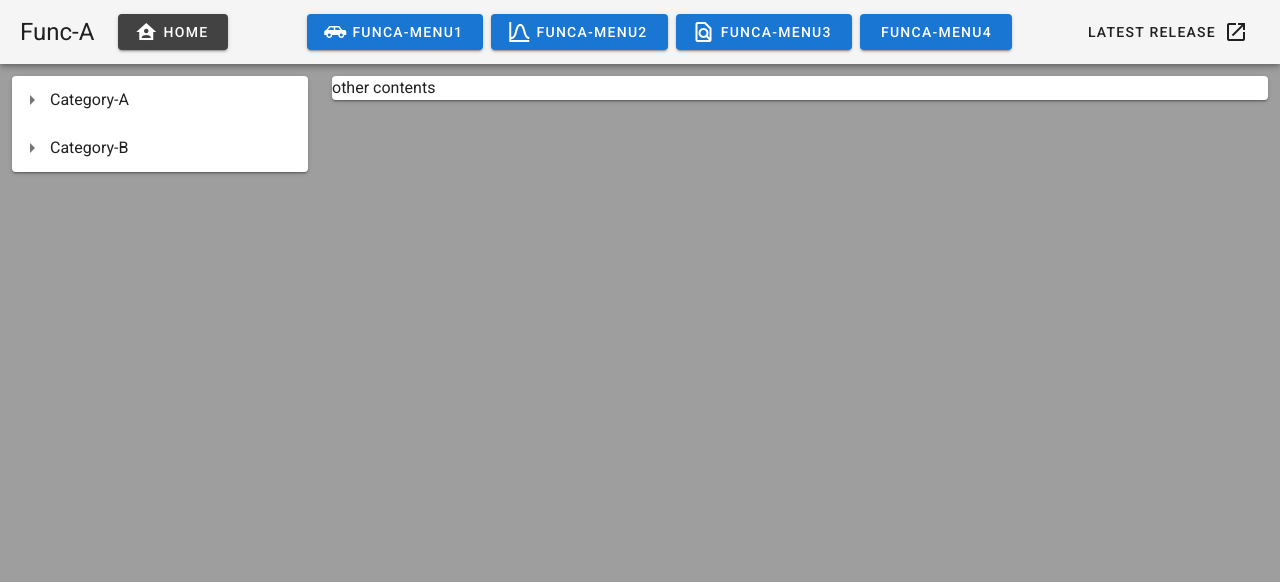
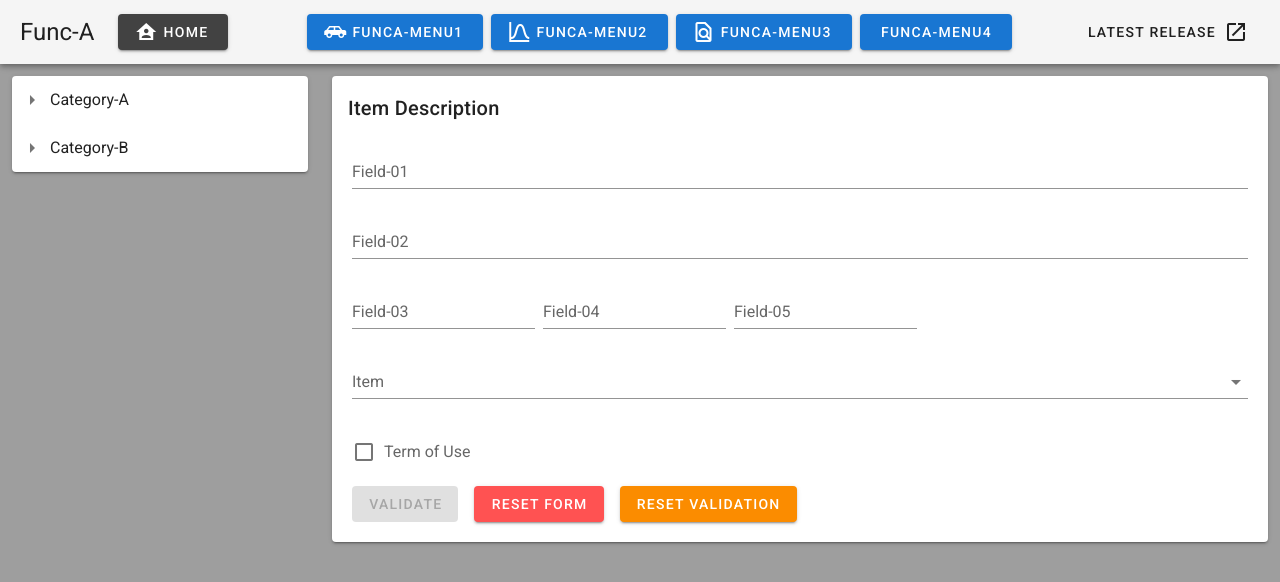
Before and after one commit to iluve0129/vuetest01, a Vue app: page /funca in a window 1280 px wide. Shown: the top 582 px of the page. Built offline with nearby package versions, Linux system fonts and the light colour scheme.

Commit message:
2020.01.27 commit second

```diff
--- a/src/views/Func-A.vue
+++ b/src/views/Func-A.vue
@@ -8,7 +8,43 @@
         </v-card>
       </v-col>
       <v-col cols="9">
-        <v-card>other contents</v-card>
+        <v-card>
+          <v-card-title>
+            Item Description
+            <v-spacer></v-spacer>
+          </v-card-title>
+          <v-form class="pl-5 pr-5 pb-5" ref="form" v-model="valid">
+            <v-text-field label="Field-01" required></v-text-field>
+            <v-text-field label="Field-02"></v-text-field>
+
+            <div style="display:inline-flex">
+              <v-text-field class="mr-2" label="Field-03" required></v-text-field>
+              <v-text-field class="mr-2" label="Field-04"></v-text-field>
+              <v-text-field class="mr-2" label="Field-05"></v-text-field>
+            </div>
+
+            <v-select
+              v-model="select"
+              :items="items"
+              :rules="[v => !!v || 'Item is required']"
+              label="Item"
+              required
+            ></v-select>
+
+            <v-checkbox
+              v-model="checkbox"
+              :rules="[v => !!v || 'You must agree to continue!']"
+              label="Term of Use"
+              required
+            ></v-checkbox>
+
+            <v-btn :disabled="!valid" color="success" class="mr-4" @click="validate">Validate</v-btn>
+
+            <v-btn color="error" class="mr-4" @click="reset">Reset Form</v-btn>
+
+            <v-btn color="warning" @click="resetValidation">Reset Validation</v-btn>
+          </v-form>
+        </v-card>
       </v-col>
     </v-row>
   </v-container>
@@ -25,6 +61,9 @@ export default Vue.extend({
   components: {
     TreeView,
     MenuFuncA
-  }
+  },
+  data: () => ({}),
+
+  methods: {}
 });
 </script>
```
